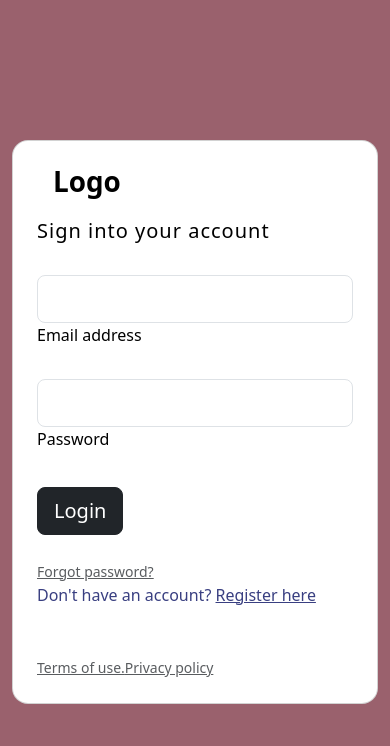
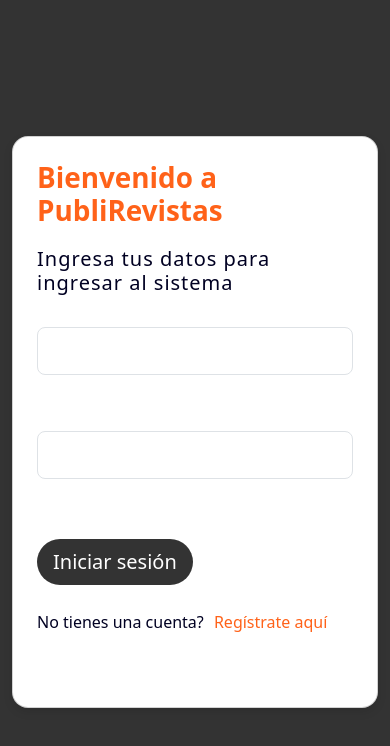
Before and after one commit to Eleazar11/IPC2-A_PROYECTO2_202131418, an Angular app in the folder fronted/: page /login in a window 390 px wide. Shown: the top 746 px of the page. Built offline with nearby package versions, Linux system fonts and the light colour scheme.

Commit message:
cosas esteticas

```diff
--- a/fronted/src/app/components/home/home.component.css
+++ b/fronted/src/app/components/home/home.component.css
@@ -0,0 +1,28 @@
+/* Centrado de los botones */
+.button-container {
+    display: flex;
+    justify-content: center;
+    align-items: center;
+    height: 100vh; /* Centra los botones en toda la altura */
+    gap: 20px; /* Espacio entre los botones */
+  }
+
+  /* Estilo común para los botones */
+  .custom-btn {
+    padding: 12px 24px;
+    border: 2px solid #ff6219; /* Bordes naranjas */
+    background-color: transparent;
+    color: #ff6219; /* Color del texto */
+    font-size: 16px;
+    font-weight: bold;
+    border-radius: 8px;
+    cursor: pointer;
+    transition: all 0.3s ease; /* Animación suave para el hover */
+  }
+
+  /* Efecto de hover (brillo) */
+  .custom-btn:hover {
+    background-color: #ff6219;
+    color: white;
+    box-shadow: 0 0 10px rgba(255, 98, 25, 0.6); /* Brillo al pasar por encima */
+  }
--- a/fronted/src/app/components/home/home.component.html
+++ b/fronted/src/app/components/home/home.component.html
@@ -1,6 +1,6 @@
 <body>
-    <form>
-        <button type="button" (click)="navigateTo('/registro')" name="register">Registrarse</button>
-        <button type="submit" (click)="navigateTo('/login')"name="login">Iniciar sesión</button>
+    <form class="button-container">
+      <button type="button" (click)="navigateTo('/registro')" name="register" class="custom-btn">Registrarse</button>
+      <button type="submit" (click)="navigateTo('/login')" name="login" class="custom-btn">Iniciar sesión</button>
     </form>
-</body>
+  </body>
--- a/fronted/src/app/components/login/login.component.css
+++ b/fronted/src/app/components/login/login.component.css
@@ -0,0 +1,36 @@
+/* Estilos para el formulario */
+.form-control {
+    border-radius: 8px;
+    transition: all 0.3s ease-in-out;
+  }
+
+  .form-control:focus {
+    box-shadow: 0 0 10px rgba(0, 123, 255, 0.5);
+  }
+
+  .btn {
+    border-radius: 25px;
+  }
+
+  .btn-dark {
+    background-color: #333333;
+    border: none;
+    transition: background-color 0.3s ease;
+  }
+
+  .btn-dark:hover {
+    background-color: #555555;
+  }
+
+  .error {
+    color: red;
+    font-size: 0.9rem;
+  }
+
+  section {
+    background-color: #333333;
+  }
+
+  .card {
+    box-shadow: 0 4px 10px rgba(0, 0, 0, 0.1);
+  }
--- a/fronted/src/app/components/login/login.component.html
+++ b/fronted/src/app/components/login/login.component.html
@@ -1,48 +1,46 @@
-<section class="vh-100" style="background-color: #9A616D;">
+<section class="vh-100" style="background-color: #333;">
   <div class="container py-5 h-100">
-    <div class="row d-flex justify-content-center align-items-center h-100">
-      <div class="col col-xl-10">
+    <div class="row justify-content-center align-items-center h-100">
+      <!-- Aumenta más el tamaño de la columna para que ocupe más espacio horizontalmente -->
+      <div class="col-md-10 col-lg-8 col-xl-7"> <!-- Se expandió más el tamaño -->
         <div class="card" style="border-radius: 1rem;">
-          <div class="row g-0">
-            <div class="col-md-6 col-lg-5 d-none d-md-block">
-              <img src="https://mdbcdn.b-cdn.net/img/Photos/new-templates/bootstrap-login-form/img1.webp"
-                alt="login form" class="img-fluid" style="border-radius: 1rem 0 0 1rem;" />
-            </div>
-            <div class="col-md-6 col-lg-7 d-flex align-items-center">
           <div class="card-body p-4 p-lg-5 text-black">
-
             <form>
 
+              <!-- Titulo de la tarjeta -->
               <div class="d-flex align-items-center mb-3 pb-1">
-                    <i class="fas fa-cubes fa-2x me-3" style="color: #ff6219;"></i>
-                    <span class="h1 fw-bold mb-0">Logo</span>
+                <span class="h1 fw-bold mb-0" style="color: #ff6219;">Bienvenido a PubliRevistas</span>
               </div>
 
-                  <h5 class="fw-normal mb-3 pb-3" style="letter-spacing: 1px;">Sign into your account</h5>
+              <!-- Subtítulo -->
+              <h5 class="fw-normal mb-3 pb-3" style="letter-spacing: 1px; color: #002;">Ingresa tus datos para ingresar
+                al sistema</h5>
 
-                  <div data-mdb-input-init class="form-outline mb-4">
-                    <input type="email" id="form2Example17" class="form-control form-control-lg" />
-                    <label class="form-label" for="form2Example17">Email address</label>
+              <!-- Email Input -->
+              <div class="form-outline mb-4">
+                <input type="text" id="email" class="form-control form-control-lg" />
+                <label class="form-label" for="email" style="color: #fff;">Email address</label>
               </div>
 
-                  <div data-mdb-input-init class="form-outline mb-4">
-                    <input type="password" id="form2Example27" class="form-control form-control-lg" />
-                    <label class="form-label" for="form2Example27">Password</label>
+              <!-- Password Input -->
+              <div class="form-outline mb-4">
+                <input type="password" id="password" class="form-control form-control-lg" />
+                <label class="form-label" for="password" style="color: #fff;">Password</label>
               </div>
 
+              <!-- Login Button -->
               <div class="pt-1 mb-4">
-                    <button data-mdb-button-init data-mdb-ripple-init class="btn btn-dark btn-lg btn-block" type="button">Login</button>
+                <button type="submit" class="btn btn-dark btn-lg btn-block">Iniciar sesión</button>
               </div>
 
-                  <a class="small text-muted" href="#!">Forgot password?</a>
-                  <p class="mb-5 pb-lg-2" style="color: #393f81;">Don't have an account? <a href="#!"
-                      style="color: #393f81;">Register here</a></p>
-                  <a href="#!" class="small text-muted">Terms of use.</a>
-                  <a href="#!" class="small text-muted">Privacy policy</a>
+              <!-- Register Button -->
+              <p class="mb-5 pb-lg-2" style="color: #002;">No tienes una cuenta?
+                <button type="button" (click)="navigateTo('/registro')"
+                  style="color: #ff6219; background: none; border: none; font-size: inherit; cursor: pointer;">Regístrate
+                  aquí</button>
+              </p>
+
             </form>
-
-              </div>
-            </div>
           </div>
         </div>
       </div>
--- a/fronted/src/app/components/login/login.component.ts
+++ b/fronted/src/app/components/login/login.component.ts
@@ -1,4 +1,5 @@
 import { Component } from '@angular/core';
+import { Router } from '@angular/router';
 import { HttpClient } from '@angular/common/http';
 
 @Component({
@@ -12,5 +13,12 @@ export class LoginComponent {
     email: '',
     password: ''
   };
+  constructor(private router: Router) {}
+
+  // Método para navegar a la página de registro
+  navigateTo(path: string) {
+    this.router.navigate([path]);
+  }
+
 
 }
--- a/fronted/src/index.html
+++ b/fronted/src/index.html
@@ -2,10 +2,10 @@
 <html lang="en">
 <head>
   <meta charset="utf-8">
-  <title>Fronted</title>
+  <title>PubliRevistas</title>
   <base href="/">
   <meta name="viewport" content="width=device-width, initial-scale=1">
-  <link rel="icon" type="image/x-icon" href="favicon.ico">
+  <link rel="icon" type="image/x-icon" href="https://cdn-icons-png.flaticon.com/512/1454/1454816.png">
 </head>
 <body>
   <app-root></app-root>
```
Lines whose indentation alone changed are shown as unchanged.
